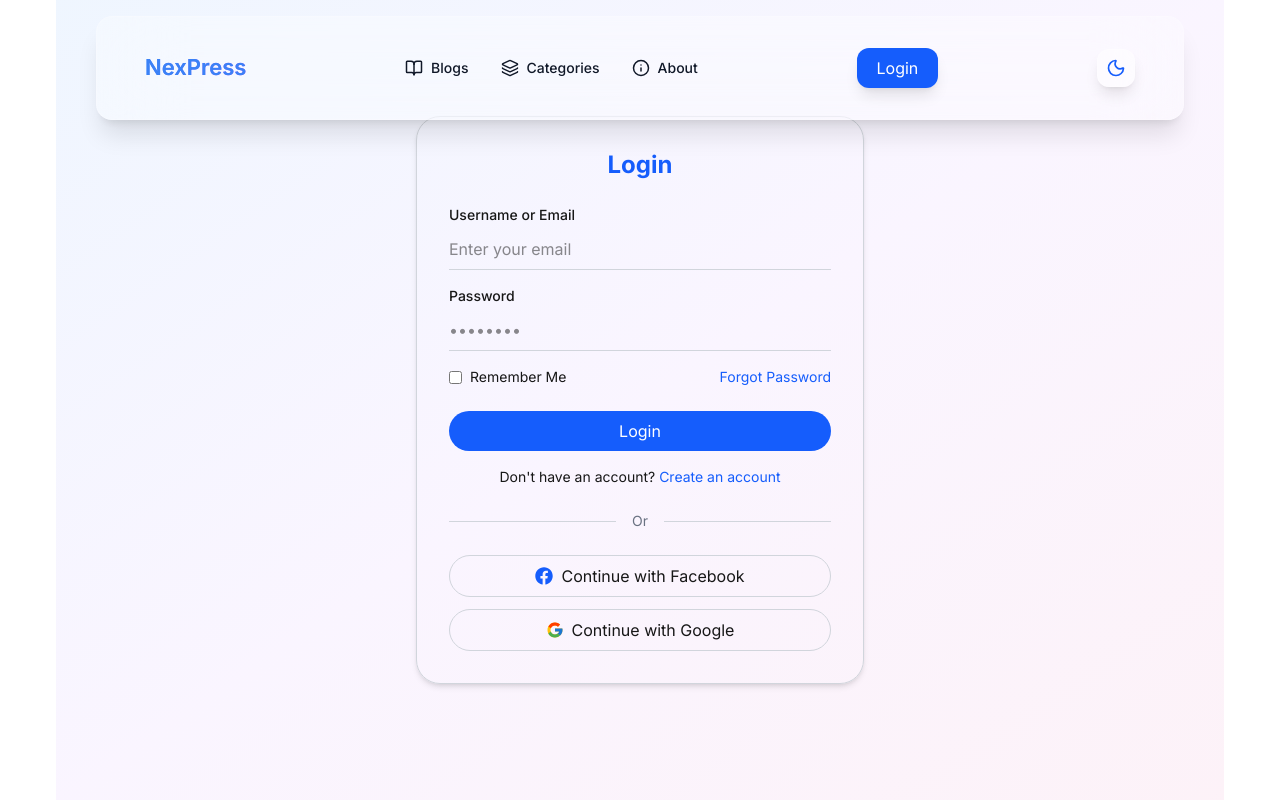
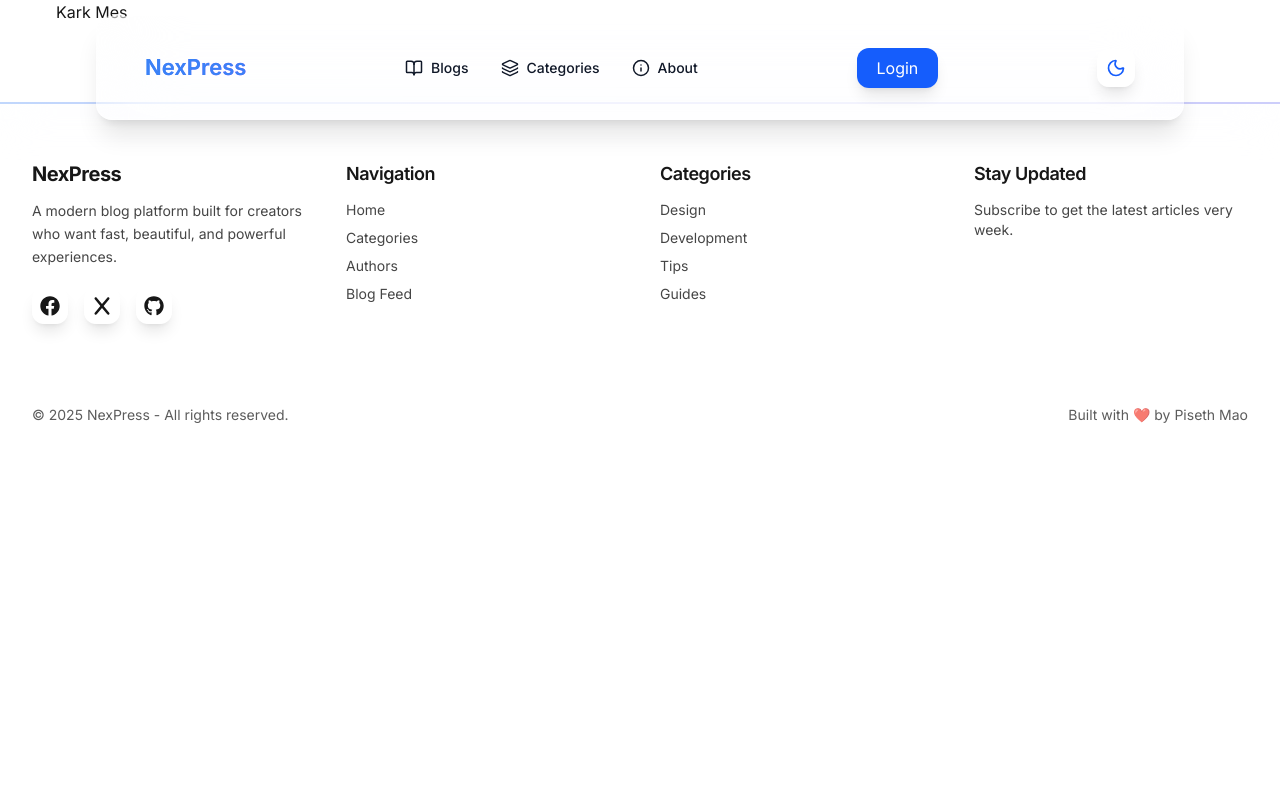
Before and after one commit to PisethMao/NexPress, a Next.js app: page /login in a window 1280 px wide. Shown: the top 800 px of the page. Built offline with nearby package versions, Linux system fonts and the light colour scheme; what next would draw is missing.

Commit message:
redeploy

```diff
--- a/src/app/(auth)/login/page.tsx
+++ b/src/app/(auth)/login/page.tsx
@@ -1,11 +1,7 @@
-import Login from "@/components/login/Login";
-import FooterSection from "@/components/FooterSection";
-
 export default function page() {
   return (
     <div className="px-4 md:px-8 lg:px-14">
-      <Login/>
-      <FooterSection />
+      <h1>Kark Mes</h1>
     </div>
   )
 }
--- a/src/app/(auth)/register/page.tsx
+++ b/src/app/(auth)/register/page.tsx
@@ -1,11 +1,3 @@
-import SignUp from "@/components/signup/SignUp";
-import FooterSection from "@/components/FooterSection";
-
 export default function page() {
-  return (
-    <div className="px-4 md:px-8 lg:px-14">
-      <SignUp/>
-      <FooterSection />
-    </div>
-  )
+  return <div className="px-4 md:px-8 lg:px-14">Register bitcoin</div>;
 }
--- a/src/components/login/Login.tsx
+++ /dev/null
@@ -1,54 +0,0 @@
-'use client';
-import { FaFacebook } from "react-icons/fa";
-import { FcGoogle } from "react-icons/fc";
-
-export default function Login() {
-  return (
-    <div>
-      <section className="min-h-screen flex flex-col bg-linear-to-br from-blue-50 via-purple-50 to-pink-50 dark:from-slate-900 dark:via-purple-900 dark:to-slate-900">
-        <div className="flex justify-center items-center grow py-12">
-          <div className="border border-gray-300 rounded-3xl p-8 w-full max-w-md shadow-md">
-            <h2 className="text-2xl font-bold mb-6 text-blue-600 text-center">Login</h2>
-            <form action="#">
-              <div className="mb-4">
-                <label className="block text-sm font-medium mb-1">Username or Email</label>
-                <input type="text" className="w-full border-b border-gray-300 outline-none py-2" placeholder="Enter your email" />
-              </div>
-              <div className="mb-4">
-                <label className="block text-sm font-medium mb-1">Password</label>
-                <input type="password" className="w-full border-b border-gray-300 outline-none py-2" placeholder="••••••••" />
-              </div>
-              <div className="flex justify-between items-center text-sm mb-6">
-                <label className="flex items-center">
-                  <input type="checkbox" className="dark:text-gray-300 mr-2" />
-                  Remember Me
-                </label>
-                <a href="#" className="text-blue-600 hover:underline">Forgot Password</a>
-              </div>
-              <button type="submit" className="w-full bg-blue-600 hover:bg-blue-700 text-white  py-2 rounded-full cursor-pointer">Login</button>
-              <p className="text-sm text-center mt-4">
-                Don't have an account?
-                <a href="/signup" className="text-blue-600 hover:underline"> Create an account</a>
-              </p>
-            </form>
-
-            <div className="flex items-center my-6">
-              <div className="grow h-px bg-gray-300" />
-              <span className="px-4 text-sm text-gray-500">Or</span>
-              <div className="grow h-px bg-gray-300" />
-            </div>
-
-            <button className="w-full flex items-center justify-center gap-2 border border-gray-300 py-2 rounded-full mb-3 cursor-pointer">
-              <FaFacebook size={18} className="text-blue-600" />
-              Continue with Facebook
-            </button>
-            <button className="w-full flex items-center justify-center gap-2 border border-gray-300 py-2 rounded-full cursor-pointer">
-              <FcGoogle size={18} />
-              Continue with Google
-            </button>
-          </div>
-        </div>
-      </section>
-    </div>
-  )
-}
--- a/src/components/signup/SignUp.tsx
+++ /dev/null
@@ -1,65 +0,0 @@
-'use client';
-
-export default function SignUp() {
-  return (
-    <div>
-      <section className="min-h-screen flex flex-col bg-linear-to-br from-blue-50 via-purple-50 to-pink-50 dark:from-slate-900 dark:via-purple-900 dark:to-slate-900">
-        <div className="max-w-md w-full mt-40 mx-auto p-8 border border-gray-300 rounded-3xl shadow-md">
-          <h2 className="text-2xl font-bold mb-6 text-blue-600 text-center">Create Your Account</h2>
-
-          <div className="grid grid-cols-1 md:grid-cols-2 gap-4 mb-5">
-            <div>
-              <label className="block text-sm font-medium mb-1">First Name</label>
-                <input type="text" className="w-full border-b border-gray-300 outline-none py-2" placeholder="Enter your first name" />
-              <div className="mt-1 text-sm text-red-600 dark:text-red-400" />
-            </div>
-            <div>
-              <label className="block text-sm font-medium mb-1">Last Name</label>
-              <input type="text" className="w-full border-b border-gray-300 outline-none py-2" placeholder="Enter your last name" />
-              <div className="mt-1 text-sm text-red-600 dark:text-red-400" />
-            </div>
-          </div>
-          <div className="mb-5">
-            <label className="block text-sm font-medium mb-1">Email Address</label>
-                <input type="text" className="w-full border-b border-gray-300 outline-none py-2" placeholder="Enter your email" />
-            <div className="mt-1 text-sm text-red-600 dark:text-red-400" />
-          </div>
-          <div className="mb-5">
-            <label className="block text-sm font-medium mb-1">Password</label>
-            <div className="relative">
-                <input type="password" className="w-full border-b border-gray-300 outline-none py-2" placeholder="••••••••" />
-              <button className="absolute right-3 top-1/2 transform -translate-y-1/2 text-gray-500 dark:text-gray-400 hover:text-gray-700 dark:hover:text-gray-300">
-              </button>
-            </div>
-            <div x-show="errors.password" x-text="errors.password" className="mt-1 text-sm text-red-600 dark:text-red-400" />
-          </div>
-          <div className="mb-5">
-            <label className="block text-sm font-medium mb-1">Confirm Password</label>
-            <div className="relative">
-                <input type="password" className="w-full border-b border-gray-300 outline-none py-2" placeholder="••••••••" />
-              <button className="absolute right-3 top-1/2 transform -translate-y-1/2 text-gray-500 dark:text-gray-400 hover:text-gray-700 dark:hover:text-gray-300">
-              </button>
-            </div>
-            <div className="mt-1 text-sm text-red-600 dark:text-red-400" />
-          </div>
-          <div className="mb-6">
-            <div className="flex items-start">
-              <div className="flex items-center h-5">
-                  <input type="checkbox" className="dark:text-gray-300 mr-2" />
-              </div>
-              <label className="ml-2 text-sm text-gray-700 dark:text-gray-300">
-                I agree to the <a href="#" className="text-blue-600 hover:text-blue-500 dark:text-blue-400 dark:hover:text-blue-300">Terms and Conditions</a> and <a href="#" className="text-blue-600 hover:text-blue-500 dark:text-blue-400 dark:hover:text-blue-300">Privacy Policy</a>
-              </label>
-            </div>
-            <div className="mt-1 text-sm text-red-600 dark:text-red-400" />
-          </div>
-          <div className="flex justify-center">
-            <button className="w-full px-6 py-3 bg-blue-600 text-white rounded-full hover:bg-blue-700 disabled:opacity-70 disabled:cursor-not-allowed transition-colors duration-200 font-medium flex items-center justify-center cursor-pointer">
-              <span>Create Account</span>
-            </button>
-          </div>
-        </div>
-      </section>
-    </div>
-  )
-}
```
